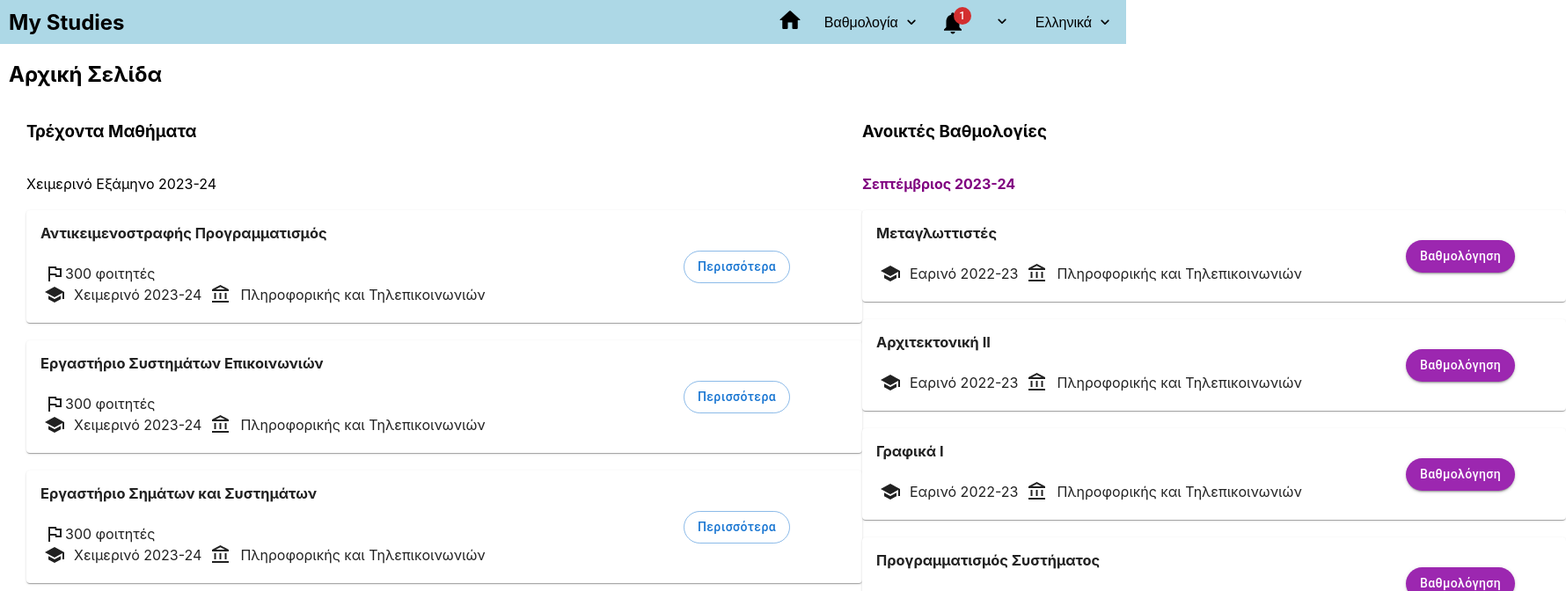
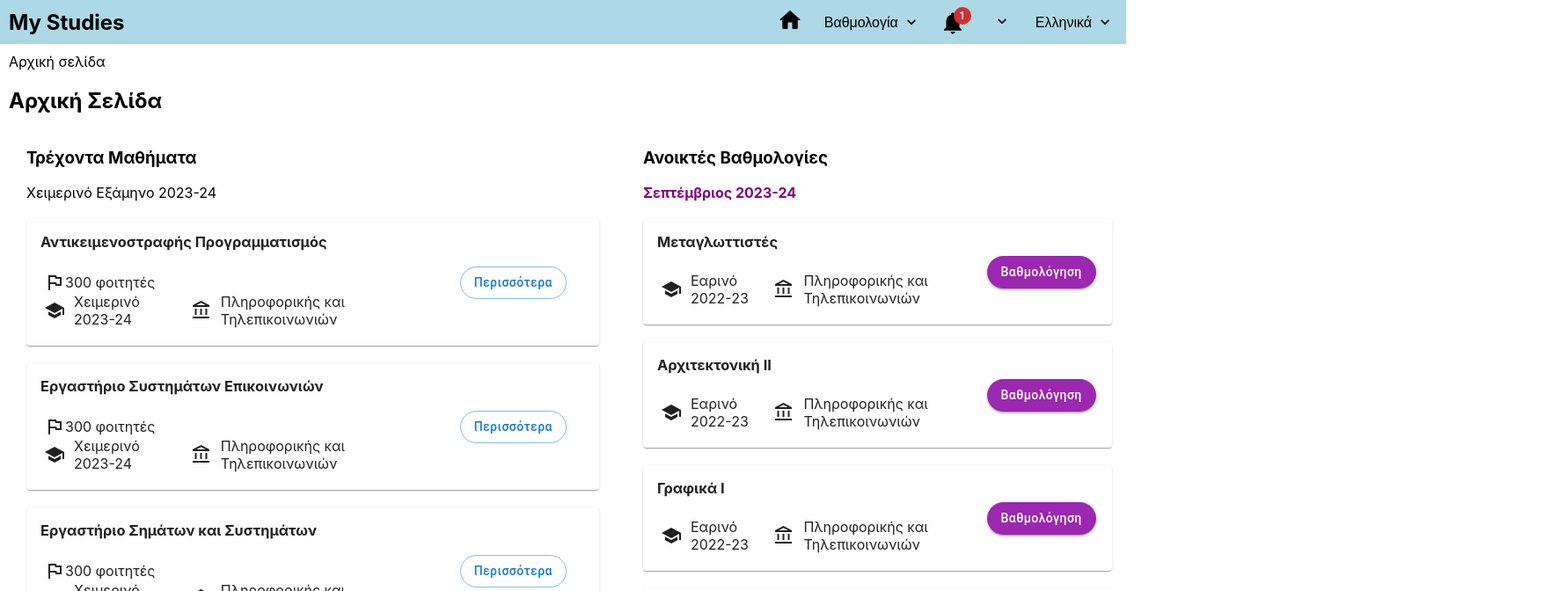
Before and after one commit to mgiannopoulos24/mystudiesv2, a React (Create React App) app: page /MainProf in a window 1280 px wide. Shown: the top 672 px of the page at 88% size, 1780 px wide, since content can reach past the window. Built offline with nearby package versions, Linux system fonts and the light colour scheme; no server answers.

Commit message:
Fixed card width and made links for buttons

```diff
--- a/src/Main_Page/MainProf.css
+++ b/src/Main_Page/MainProf.css
@@ -16,7 +16,7 @@
 
 .col-grades-prof{
     flex:45%;
-
+    margin-left: 30px;
 }
 
 .prof-prog{
--- a/src/Main_Page/MainProf.jsx
+++ b/src/Main_Page/MainProf.jsx
@@ -8,6 +8,8 @@ import AccountBalanceOutlinedIcon from '@mui/icons-material/AccountBalanceOutlin
 import Button from "@mui/material/Button"
 import { purple } from '@mui/material/colors';
 import { styled } from '@mui/material/styles';
+import Breadcrumbs from "../Breadcrumbs/Breadcrumbs";
+import { Link } from "react-router-dom";
 
 const ColorButton = styled(Button)(({ theme }) => ({
     color: theme.palette.getContrastText(purple[500]),
@@ -23,17 +25,17 @@ const MainProf=()=>{
 
         <>
         <HeaderProf/>
-
+        <Breadcrumbs/>
         <div className="row-prof">
             <h2>Αρχική Σελίδα</h2>
         </div>
         <div className="two-col-prof">
             <div className="col-subject-prof">
                 <div className="row-subject-prof">
-                    <h3>Τρέχοντα Μαθήματα</h3><br></br>
+                    <h3>Τρέχοντα Μαθήματα</h3>
                     Χειμερινό Εξάμηνο 2023-24
                 </div><br></br>
-                <Card sx={{width:950,display: 'flex'}}>
+                <Card sx={{width:"97%",display: 'flex'}}>
                 <div style={{ flex: '70%', display: 'flex', flexDirection: 'column'}}>
                     <div style={{ flex: '33%',display: 'flex',alignItems: 'center'}}>
                             <CardContent sx={{fontSize:14}}>
@@ -51,7 +53,7 @@ const MainProf=()=>{
                     <Button variant="outlined" style={{textTransform:"none",borderRadius: '25px'}}>Περισσότερα</Button>
                 </div>
                 </Card><br></br>
-                <Card sx={{width:950,display: 'flex'}}>
+                <Card sx={{width:"97%",display: 'flex'}}>
                 <div style={{ flex: '70%', display: 'flex', flexDirection: 'column'}}>
                     <div style={{ flex: '33%',display: 'flex',alignItems: 'center'}}>
                             <CardContent sx={{fontSize:14}}>
@@ -69,7 +71,7 @@ const MainProf=()=>{
                     <Button variant="outlined" style={{textTransform:"none",borderRadius: '25px'}}>Περισσότερα</Button>
                 </div>
                 </Card><br></br>
-                <Card sx={{width:950,display: 'flex'}}>
+                <Card sx={{width:"97%",display: 'flex'}}>
                 <div style={{ flex: '70%', display: 'flex', flexDirection: 'column'}}>
                     <div style={{ flex: '33%',display: 'flex',alignItems: 'center'}}>
                             <CardContent sx={{fontSize:14}}>
@@ -87,7 +89,7 @@ const MainProf=()=>{
                     <Button variant="outlined" style={{textTransform:"none",borderRadius: '25px'}}>Περισσότερα</Button>
                 </div>
                 </Card><br></br>
-                <Card sx={{width:950,display: 'flex'}}>
+                <Card sx={{width:"97%",display: 'flex'}}>
                 <div style={{ flex: '70%', display: 'flex', flexDirection: 'column'}}>
                     <div style={{ flex: '33%',display: 'flex',alignItems: 'center'}}>
                             <CardContent sx={{fontSize:14}}>
@@ -104,16 +106,16 @@ const MainProf=()=>{
                 <div style={{ flex: '30%', display: 'flex', flexDirection: 'column',alignItems:"center",justifyContent:'center'}}>
                     <Button variant="outlined" style={{textTransform:"none",borderRadius: '25px'}}>Περισσότερα</Button>
                 </div>
-                </Card>
+                </Card><br></br>
 
 
             </div>
             <div className="col-grades-prof">
                 <div className="row-grades-prof">
-                    <h3>Ανοικτές Βαθμολογίες</h3><br></br>
+                    <h3>Ανοικτές Βαθμολογίες</h3>
                     <strong className="prof-prog">Σεπτέμβριος 2023-24</strong>
                 </div><br></br>
-                <Card sx={{width:800,display: 'flex'}}>
+                <Card sx={{width:"97%",display: 'flex'}}>
                     <div style={{ flex: '70%', display: 'flex', flexDirection: 'column'}}>
                         <div style={{ flex: '50%',display: 'flex',alignItems: 'center'}}>
                                 <CardContent sx={{fontSize:14}}>
@@ -125,10 +127,10 @@ const MainProf=()=>{
                         </div><br></br>
                     </div>
                     <div style={{ flex: '30%', display: 'flex', flexDirection: 'column',alignItems:"center",justifyContent:'center'}}>
-                        <ColorButton variant="contained" style={{textTransform:"none",borderRadius: '25px'}}>Βαθμολόγηση</ColorButton>
+                        <Link to="/MainProf/SubjectsOpenScore/Compilers"><ColorButton variant="contained" style={{textTransform:"none",borderRadius: '25px'}}>Βαθμολόγηση</ColorButton></Link>
                     </div>
                 </Card><br></br>
-                <Card sx={{width:800,display: 'flex'}}>
+                <Card sx={{width:"97%",display: 'flex'}}>
                     <div style={{ flex: '70%', display: 'flex', flexDirection: 'column'}}>
                         <div style={{ flex: '50%',display: 'flex',alignItems: 'center'}}>
                                 <CardContent sx={{fontSize:14}}>
@@ -143,7 +145,7 @@ const MainProf=()=>{
                         <ColorButton variant="contained" style={{textTransform:"none",borderRadius: '25px'}}>Βαθμολόγηση</ColorButton>
                     </div>
                 </Card><br></br>
-                <Card sx={{width:800,display: 'flex'}}>
+                <Card sx={{width:"97%",display: 'flex'}}>
                     <div style={{ flex: '70%', display: 'flex', flexDirection: 'column'}}>
                         <div style={{ flex: '50%',display: 'flex',alignItems: 'center'}}>
                                 <CardContent sx={{fontSize:14}}>
@@ -155,10 +157,10 @@ const MainProf=()=>{
                         </div><br></br>
                     </div>
                     <div style={{ flex: '30%', display: 'flex', flexDirection: 'column',alignItems:"center",justifyContent:'center'}}>
-                        <ColorButton variant="contained"  style={{textTransform:"none",borderRadius: '25px'}}>Βαθμολόγηση</ColorButton>
+                        <Link to="/MainProf/SubjectsOpenScore/Graphics"><ColorButton variant="contained"  style={{textTransform:"none",borderRadius: '25px'}}>Βαθμολόγηση</ColorButton></Link>
                     </div>
                 </Card><br></br>
-                <Card sx={{width:800,display: 'flex'}}>
+                <Card sx={{width:"97%",display: 'flex'}}>
                     <div style={{ flex: '70%', display: 'flex', flexDirection: 'column'}}>
                         <div style={{ flex: '50%',display: 'flex',alignItems: 'center'}}>
                                 <CardContent sx={{fontSize:14}}>
```
